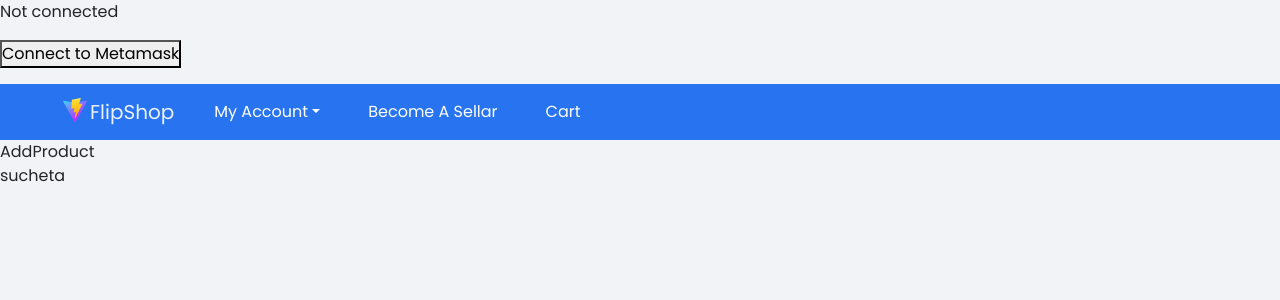
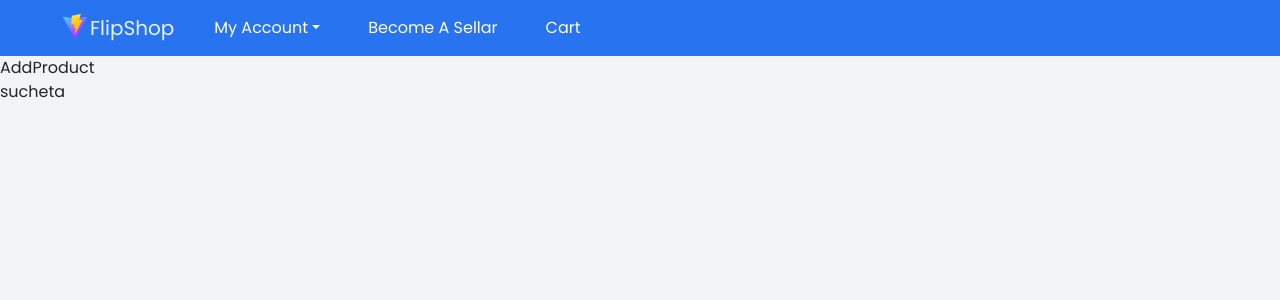
Before and after one commit to namankhare/web3-solidity-flipkart-project, a React (Vite) app in the folder client/: page /product in a window 1280 px wide. Shown: the top 300 px of the page. Built offline with nearby package versions, Linux system fonts and the light colour scheme.

Commit message:
add page not found comp

```diff
--- a/client/src/App.jsx
+++ b/client/src/App.jsx
@@ -10,6 +10,7 @@
 import { useCallback, useContext, useEffect } from "react";
 import { GlobalContext } from "./context/GlobalContext";
 import axios from "axios";
+import PageNotFound from "./core/page404/PageNotFound";
 
 function App() {
   const { setIsLoggedIn, setAuthUser } = useContext(GlobalContext);
@@ -66,6 +67,7 @@
         <Route path="/product" element={<Product />} />
         <Route path="/orders" element={<Order />} />
         <Route path="/rewards" element={<Rewards />} />
+        <Route path="*" element={<PageNotFound />} />
       </Routes>
     </>
   );
--- /dev/null
+++ b/client/src/core/page404/PageNotFound.jsx
@@ -0,0 +1,8 @@
+
+const PageNotFound = () => {
+    return (
+        <div>PageNotFound</div>
+    )
+}
+
+export default PageNotFound
--- a/client/src/main.jsx
+++ b/client/src/main.jsx
@@ -12,7 +12,7 @@
 ReactDOM.createRoot(document.getElementById("root")).render(
   <ContextProvider>
     <Router>
-      <Web3 />
+      {/* <Web3 /> */}
       <App />
     </Router>
   </ContextProvider>
```
